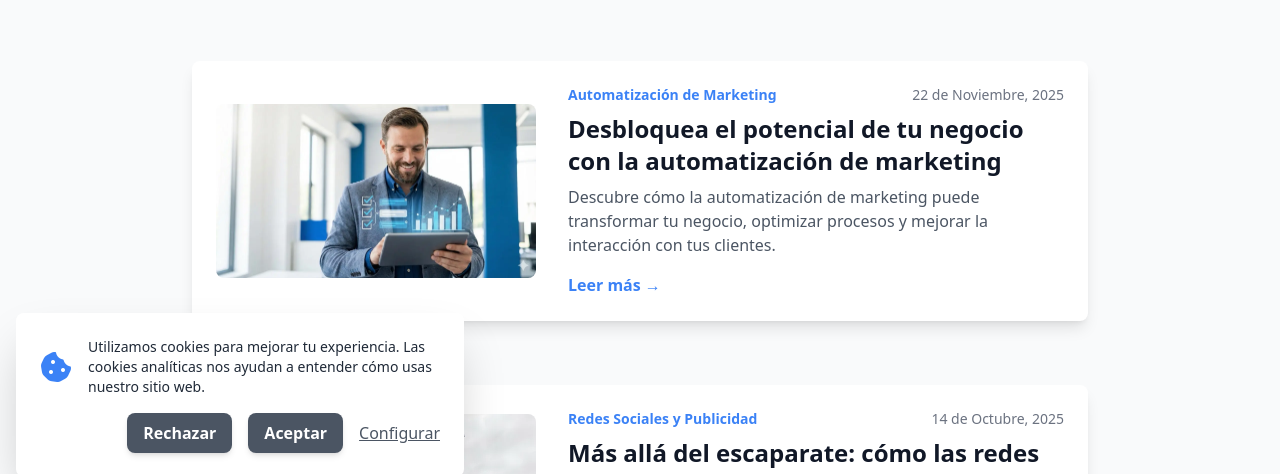
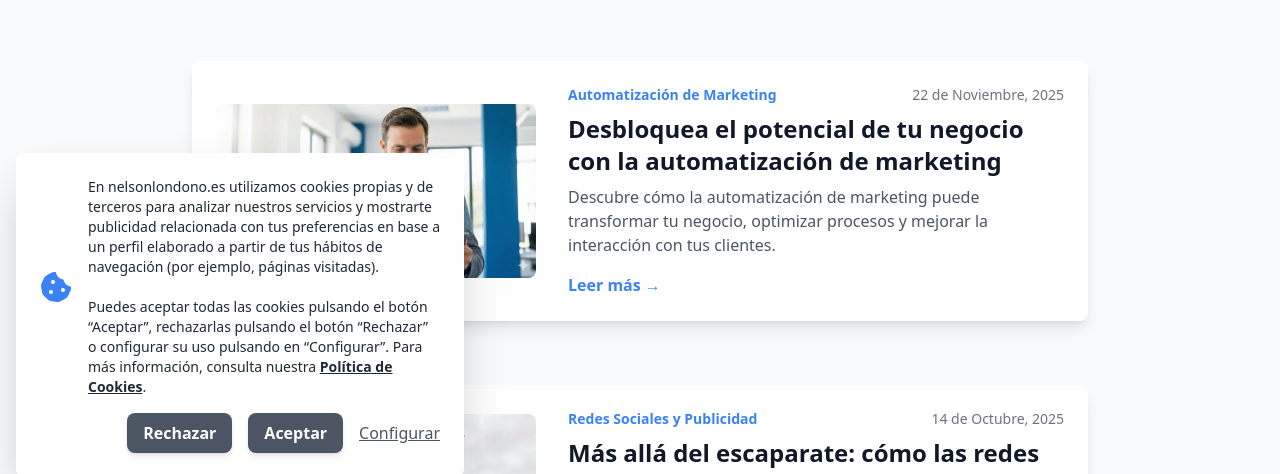
Before and after one commit to nelsonlondonodev/WebAgenciaMkt, a website: page blog.html in a window 1280 px wide. Shown: the part 307-781 px from the top of the page. Drawn offline with Linux system fonts and the light colour scheme.

Commit message:
feat(cookies): Add policy link to banners and clean up assets
Added a link to the new 'politica-de-cookies.html' page in the cookie banner across all HTML files. Also included the user-deleted unused image 'image/metrica_GMB.webp' in this commit to clean up project assets.

```diff
--- a/blog.html
+++ b/blog.html
@@ -274,8 +274,9 @@
             class="fas fa-cookie-bite fa-2x mr-4 text-primary-blue dark:text-primary-green"
           ></i>
           <p class="text-sm">
-            Utilizamos cookies para mejorar tu experiencia. Las cookies
-            analíticas nos ayudan a entender cómo usas nuestro sitio web.
+            En nelsonlondono.es utilizamos cookies propias y de terceros para analizar nuestros servicios y mostrarte publicidad relacionada con tus preferencias en base a un perfil elaborado a partir de tus hábitos de navegación (por ejemplo, páginas visitadas).
+            <br><br>
+            Puedes aceptar todas las cookies pulsando el botón “Aceptar”, rechazarlas pulsando el botón “Rechazar” o configurar su uso pulsando en “Configurar”. Para más información, consulta nuestra <a href="politica-de-cookies.html" class="underline hover:no-underline font-semibold">Política de Cookies</a>.
           </p>
         </div>
         <div class="cookie-banner-actions">
```
Also changed, not shown: 404.html (+3 -2 lines), agencia-automatizaciones.html (+3 -2 lines), agencia-desarrollo-web-con-codigo.html (+3 -2 lines), agencia-seo-local.html (+3 -2 lines), agencia-seo.html (+3 -2 lines), articulo-automatizacion-marketing.html (+3 -2 lines), articulo-ejemplo.html (+3 -2 lines), articulo-redes-sociales-publicidad-local.html (+3 -2 lines), articulo-seo-post-fiestas.html (+3 -2 lines), index.html (+1 -0 lines), image/metrica_GMB.webp (deleted), output.css.
